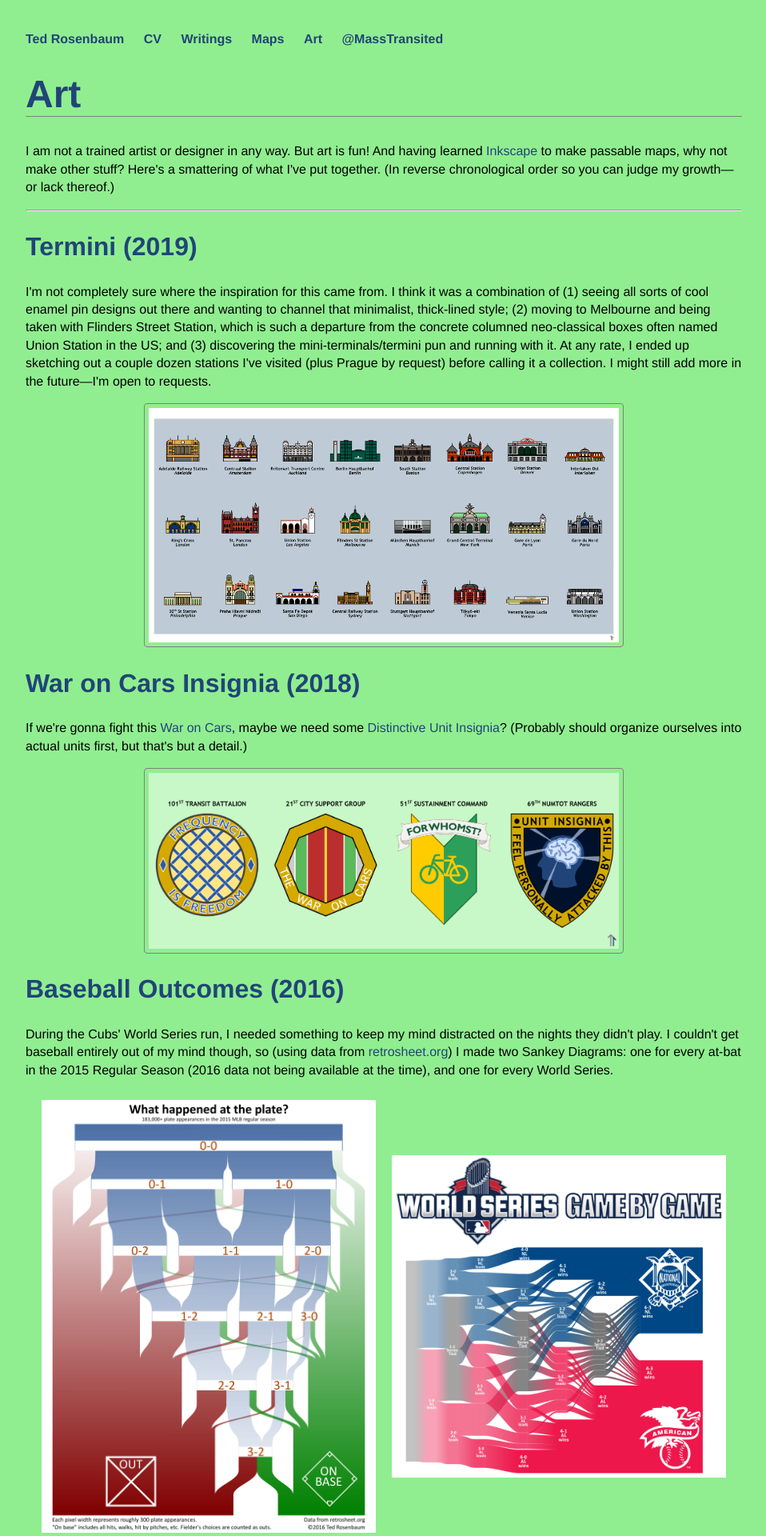
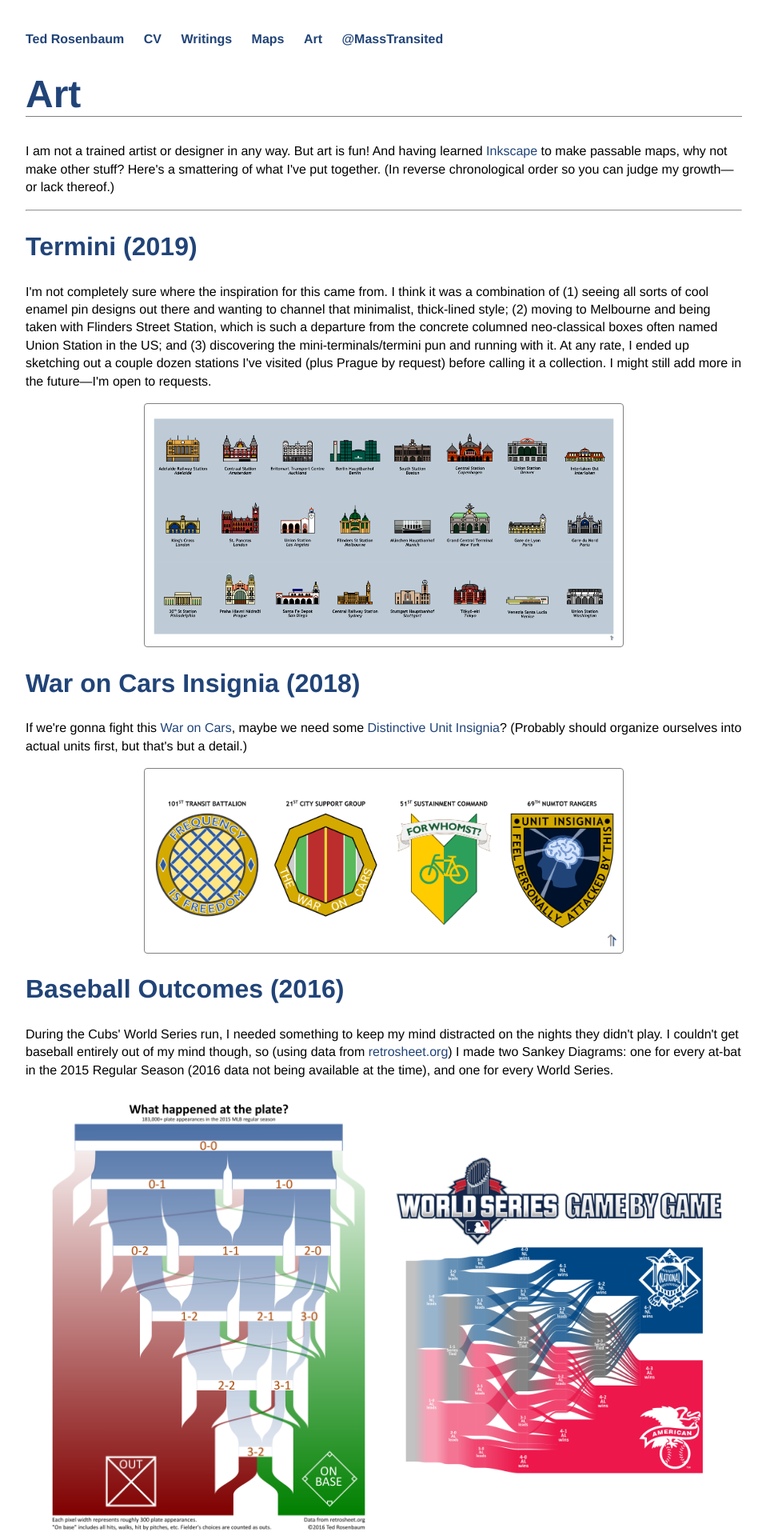
Before and after one commit to transited/transited.github.io, a Jekyll site: the page built from art.html, in a window 1280 px wide. Shown: the top 1920 px of the page at 80% size, without its empty margins (160-1118 px from the left). Built offline with Jekyll 4.4.1, drawn with Linux system fonts in a browser that asks for light colours.

Commit message:
cleared colors, ready for CNAME

```diff
--- a/art.html
+++ b/art.html
@@ -11,7 +11,7 @@ title: Art
   <p><a target="_blank" href="Files/Termini24.png"> <img class="center" src="Files/Termini24.png" alt="21 train terminals drawn in miniature" width="600" height="322"></a></p>
   <h2>War on Cars Insignia (2018)</h2>
   <p>If we're gonna fight this <a href="https://thewaroncars.org/" title="War on Cars podcast site">War on Cars</a>, maybe we need some <a href="https://en.wikipedia.org/wiki/Distinctive_unit_insignia" title="Distinctive Unit Insignia on Wikipedia">Distinctive Unit Insignia</a>? (Probably should organize ourselves into actual units first, but that's but a detail.)</p>
-  <p><a target="_blank" href="Files/UrbanistDUI"> <img class="center" src="Files/UrbanistDUI.png" alt="four potential DUIs for different groups" width="600" height="224"/></a></p>
+  <p><a target="_blank" href="Files/UrbanistDUI.png"> <img class="center" src="Files/UrbanistDUI.png" alt="four potential DUIs for different groups" width="600" height="224"/></a></p>
   <h2>Baseball Outcomes (2016)</h2>
   <p>During the Cubs' World Series run, I needed something to keep my mind distracted on the nights they didn't play. I couldn't get baseball entirely out of my mind though, so (using data from <a href="http://www.retrosheet.org" title="Retrosheet website">retrosheet.org</a>) I made two Sankey Diagrams: one for every at-bat in the 2015 Regular Season (2016 data not being available at the time), and one for every World Series.</p>
   <div class="row">
--- a/css/main.css
+++ b/css/main.css
@@ -131,7 +131,6 @@ sup{
 
 @media only screen and (min-width:640px) {
   body{
-    background-color: red;
     width: 85%;
   }
   .right{
@@ -150,7 +149,6 @@ sup{
 
 @media only screen and (min-width:901px) {
   body{
-    background-color: lightgreen;
     margin: 40px auto;
     width: 70%;
   }
```
